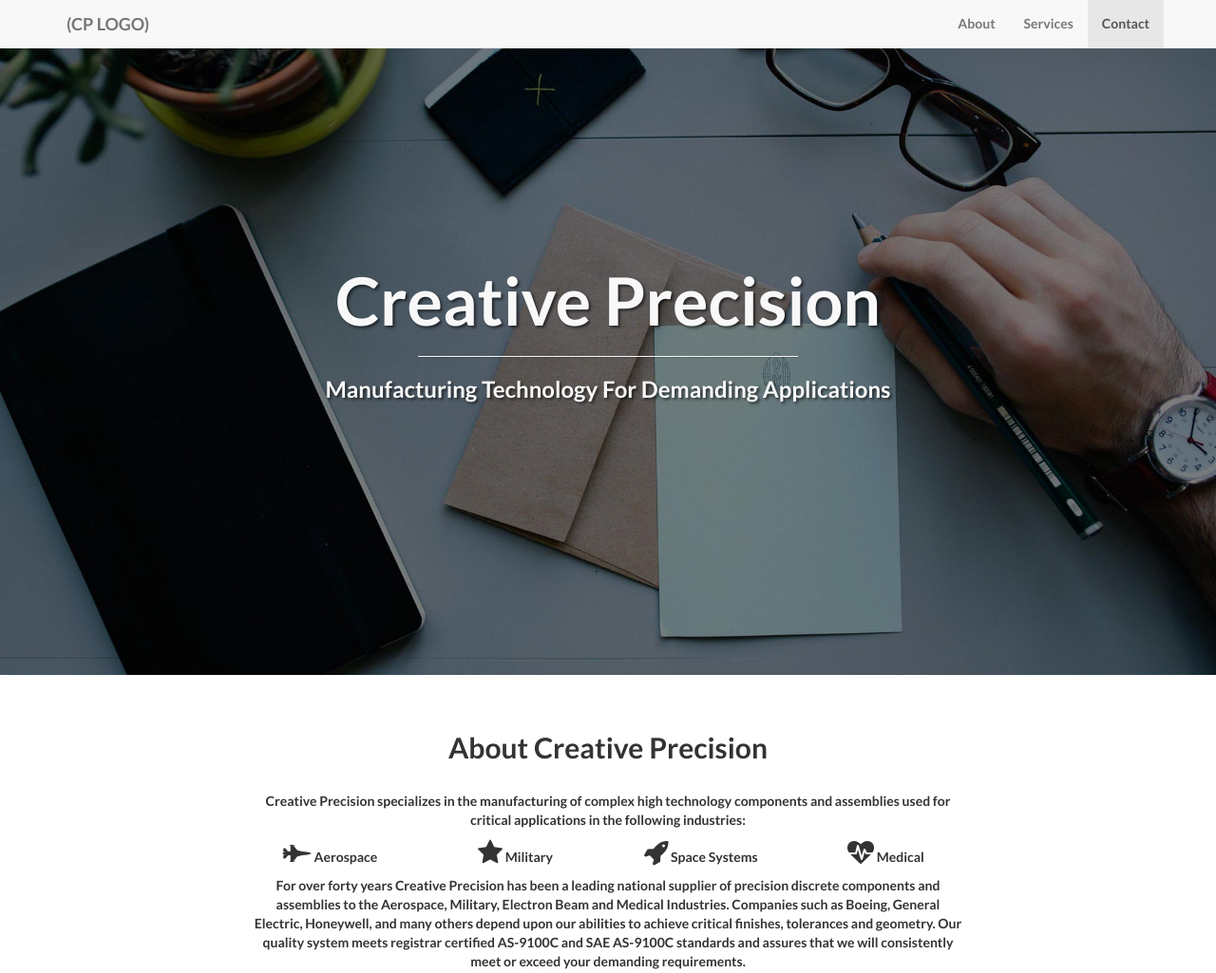
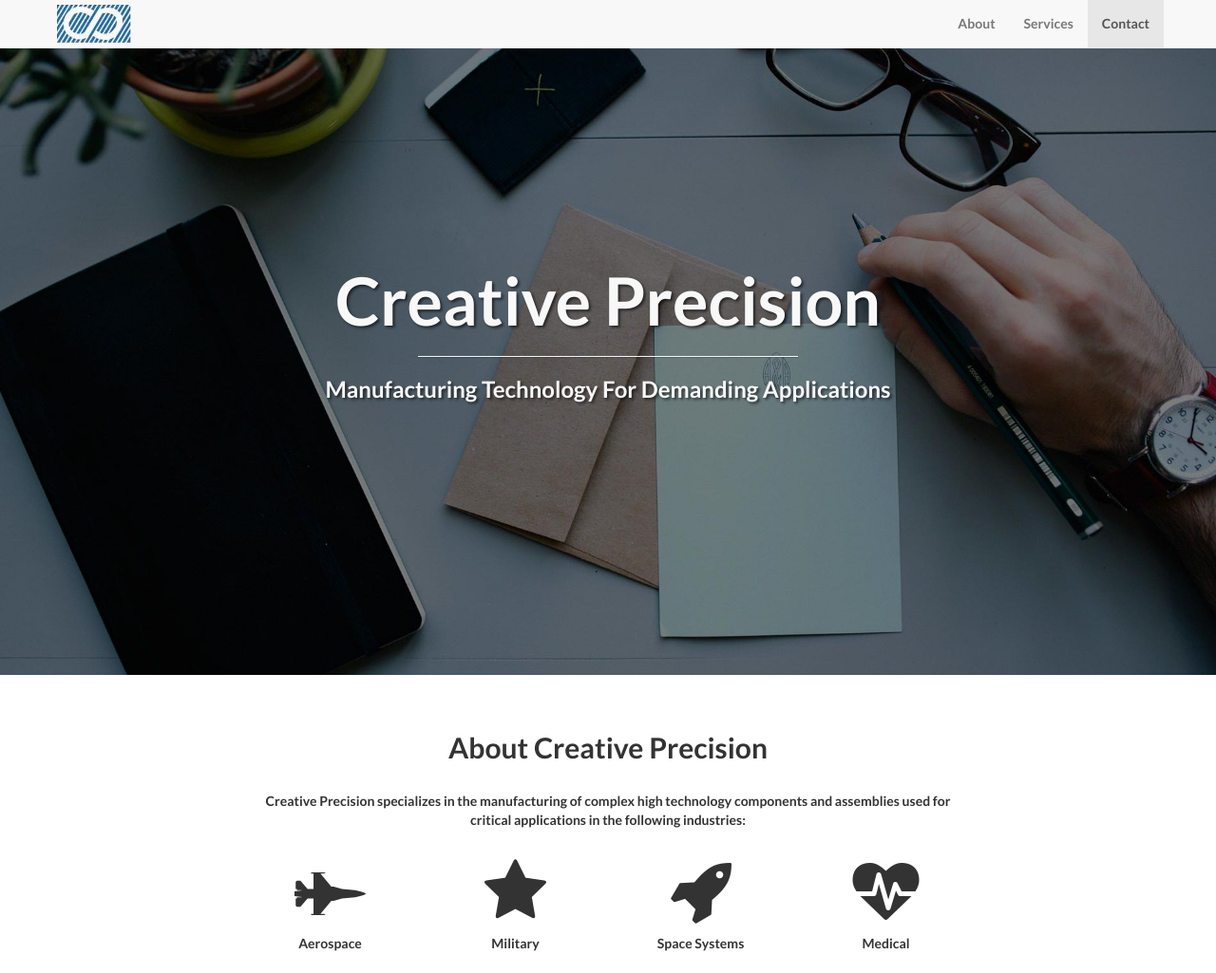
Before and after one commit to gdpelican/creative_precision, a PHP site: page / in a window 1280 px wide. Shown: the top 1025 px of the page at 95% size. Run offline with PHP 8.4, Linux system fonts and the light colour scheme.

Commit message:
Add png images, tweak about page a bit

```diff
--- a/css/landing-page.css
+++ b/css/landing-page.css
@@ -177,3 +177,31 @@ footer {
 p.copyright {
     margin: 15px 0 0;
 }
+
+.hero-icon-list {
+  padding: 20px 0;
+}
+
+.hero-icon i {
+  display: block;
+  padding-bottom: 10px;
+  font-size: 5em;
+}
+
+.header-image {
+  padding: 5px;
+}
+
+.header-image img {
+  height: 40px;
+}
+
+.footer-image {
+  margin-top: -25px;
+  text-align: right;
+}
+
+.footer-image img {
+  max-width: 100%;
+  max-height: 90px;
+}
--- a/index.html
+++ b/index.html
@@ -42,7 +42,9 @@
 						<span class="icon-bar"></span>
 						<span class="icon-bar"></span>
 					</button>
-					<a class="navbar-brand page-scroll" href="#home">(CP LOGO)</a>
+					<a class="navbar-brand page-scroll header-image" href="#home">
+						<img src="img/logo.png" />
+					</a>
 				</div>
 				<!-- Collect the nav links, forms, and other content for toggling -->
 				<div class="collapse navbar-collapse" id="bs-example-navbar-collapse-1">
@@ -94,20 +96,20 @@
 					<h2>About Creative Precision</h2>
 					<br/>
 					<p>Creative Precision specializes in the manufacturing of complex high technology components and assemblies used for critical applications in the following industries:</p>
-					<ul class="row list-unstyled">
-						<li class="col-xs-3">
+					<ul class="row list-unstyled hero-icon-list">
+						<li class="col-xs-3 hero-icon">
 							<i class="fa fa-2x fa-fighter-jet"></i>
 							<span>Aerospace</span>
 						</li>
-						<li class="col-xs-3">
+						<li class="col-xs-3 hero-icon">
 							<i class="fa fa-2x fa-star"></i>
 							<span>Military</span>
 						</li>
-						<li class="col-xs-3">
+						<li class="col-xs-3 hero-icon">
 							<i class="fa fa-2x fa-rocket"></i>
 							<span>Space Systems</span>
 						</li>
-						<li class="col-xs-3">
+						<li class="col-xs-3 hero-icon">
 							<i class="fa fa-2x fa-heartbeat"></i>
 							<span>Medical</span>
 						</li>
@@ -249,7 +251,7 @@
 		<footer>
 			<div class="container">
 				<div class="row">
-					<div class="col-md-8">
+					<div class="col-xs-8">
 						<ul class="list-inline">
 							<li>
 								<a href="#home">Home</a>
@@ -269,8 +271,8 @@
 						</ul>
 						<p class="copyright text-muted small">Copyright 2015 &copy; Creative Precision All Rights Reserved</p>
 					</div>
-					<div class="col-md-4">
-						<img alt="(ISO 9001 certified image)" src />
+					<div class="col-xs-4 footer-image">
+						<img src="img/AS-9100.png" alt="ISO 9001 certified" />
 					</div>
 				</div>
 			</div>
```
Also changed, not shown: _site/css/landing-page.css (+28 -0 lines), _site/index.html (+11 -9 lines), _site/img/AS-9100.jpg (deleted), _site/img/AS-9100.png (added), _site/img/logo.png (added), img/AS-9100.jpg (deleted), img/AS-9100.png (added), img/logo.png (added).
